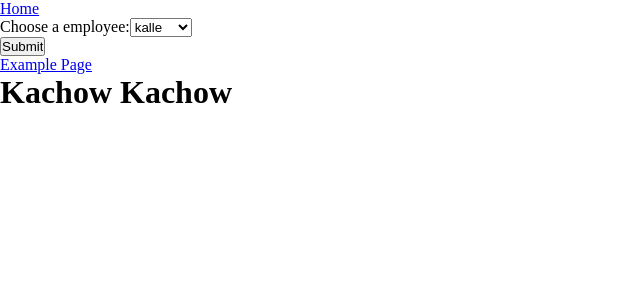
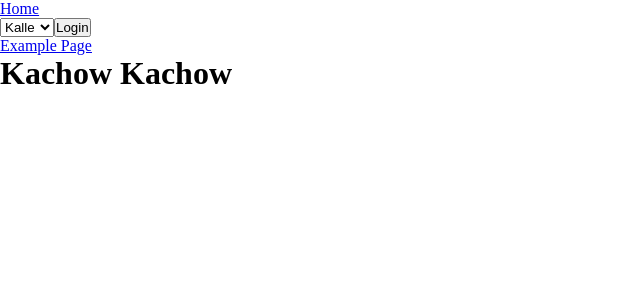
Before and after one commit to OliviaLeonieWalter/timereport-project, a React (Create React App) app: page / in a window 1280 px wide. Shown: the top 300 px of the page, without its empty margins (0-640 px from the left). Built offline with nearby package versions, Linux system fonts and the light colour scheme.

Commit message:
dropdown

```diff
--- a/src/components/pages/login/Login.js
+++ b/src/components/pages/login/Login.js
@@ -1,26 +1,22 @@
 
-let selectedEmployee;
 const Login = () => {
 
+  function getEmployee(){
+    var employeeLoggedIn = document.getElementById("employeeDropdown");
+
+    console.log(employeeLoggedIn.value);
+  }
 
     return (
-      <form action="/Login.js" method="post">
-        <label for="employee">Choose a employee:</label>
-        <select name="Employees" id="employee">
-        <option value="kalle">kalle</option>
-        <option value="anna">anna</option>
-        <option value="bertil">bertil</option>
-        <option value="qwerty">qwerty</option>
+      <div id="loginSection">
+        <select id="employeeDropdown" name="">
+          <option value="Kalle">Kalle</option>
+          <option value="Anna">Anna</option>
         </select>
-        <br></br>
-        <input type="submit" value="Submit" onclick="getEmployee()"/>
-      </form>
+
+        <button id="fetchEmployeeButton" onClick={getEmployee}>Login</button>
+      </div>
     );
   };
-  function getEmployee(){
-    var employee = document.getElementById("employee");
-    console.log(employee);
-  }
-
 
 export default Login;
```
